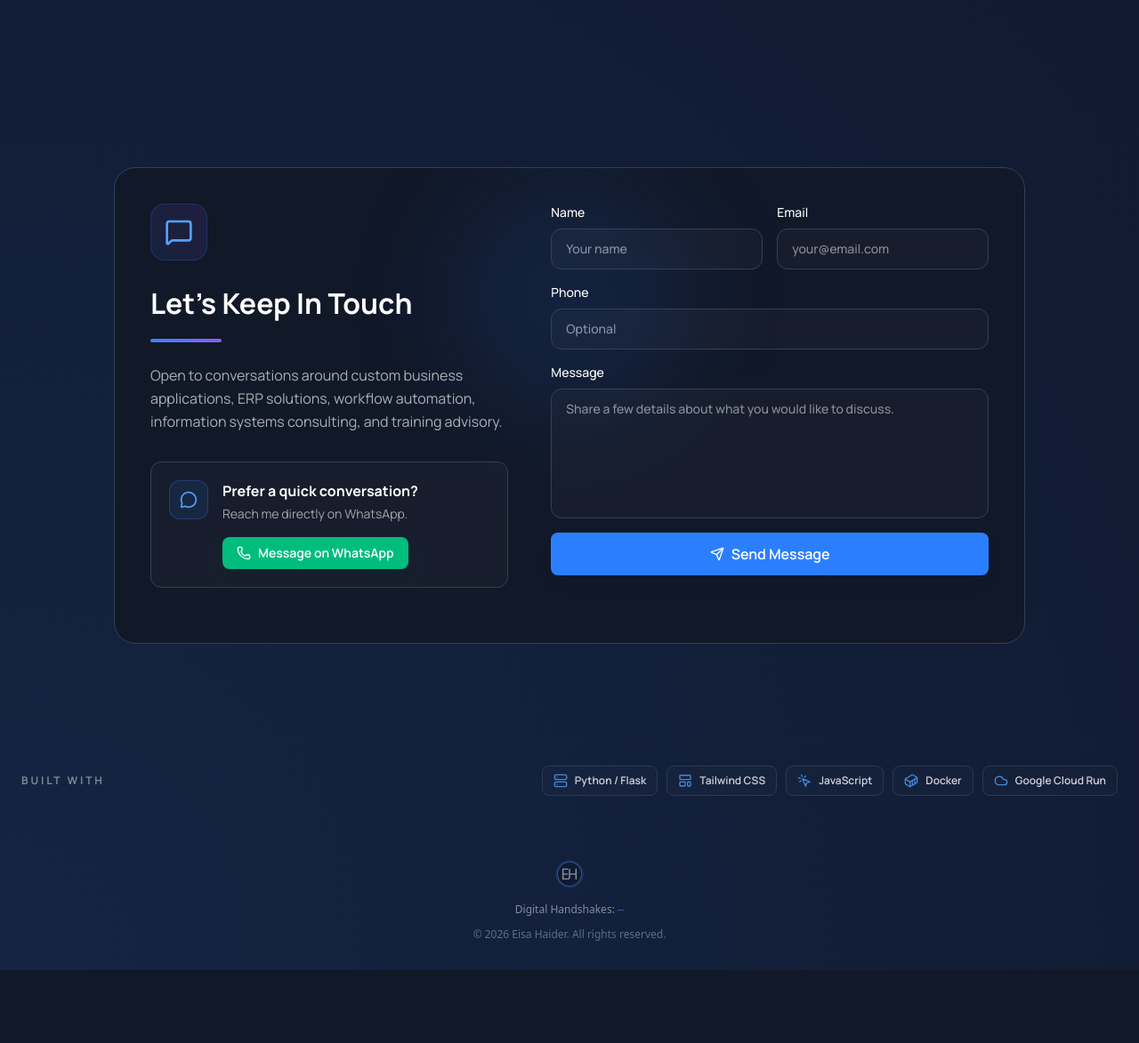
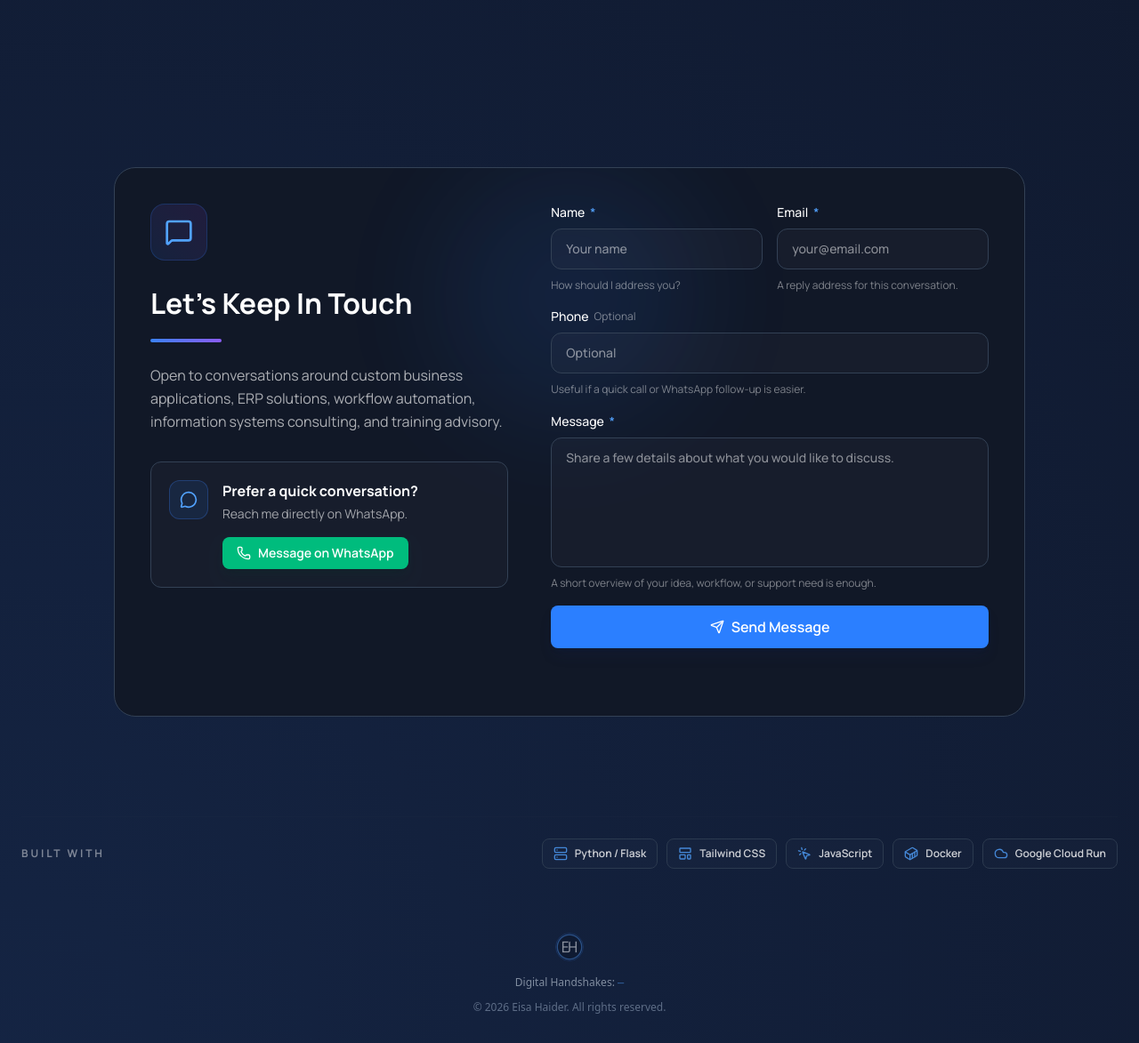
Before and after one commit to EisaHaider/eisa-portfolio, a Flask app: page / in a window 1280 px wide. Shown: the part 4406-5579 px from the top of the page at 89% size. Before the commit the page ends 5497 px from the top, so only its background shows below. Run offline with Flask 3, Linux system fonts and the light colour scheme.

Commit message:
Improve contact form clarity and required field guidance

```diff
--- a/static/css/output.css
+++ b/static/css/output.css
@@ -46,6 +46,7 @@
     --text-6xl--line-height: 1;
     --text-7xl: 4.5rem;
     --text-7xl--line-height: 1;
+    --font-weight-normal: 400;
     --font-weight-medium: 500;
     --font-weight-semibold: 600;
     --font-weight-bold: 700;
@@ -512,6 +513,9 @@
   .justify-center {
     justify-content: center;
   }
+  .gap-1\.5 {
+    gap: calc(var(--spacing) * 1.5);
+  }
   .gap-2 {
     gap: calc(var(--spacing) * 2);
   }
@@ -795,6 +799,10 @@
   .font-medium {
     --tw-font-weight: var(--font-weight-medium);
     font-weight: var(--font-weight-medium);
+  }
+  .font-normal {
+    --tw-font-weight: var(--font-weight-normal);
+    font-weight: var(--font-weight-normal);
   }
   .font-semibold {
     --tw-font-weight: var(--font-weight-semibold);
--- a/static/js/main.js
+++ b/static/js/main.js
@@ -153,12 +153,17 @@ const translations = {
         contact_subtitle: "Open to conversations around custom business applications, ERP solutions, workflow automation, information systems consulting, and training advisory.",
         contact_name_label: "Name",
         contact_name_placeholder: "Your name",
+        contact_name_hint: "How should I address you?",
         contact_email_label: "Email",
         contact_email_placeholder: "your@email.com",
+        contact_email_hint: "A reply address for this conversation.",
         contact_phone_label: "Phone",
         contact_phone_placeholder: "Optional",
+        contact_phone_hint: "Useful if a quick call or WhatsApp follow-up is easier.",
+        contact_optional_label: "Optional",
         contact_message_label: "Message",
         contact_message_placeholder: "Share a few details about what you would like to discuss.",
+        contact_message_hint: "A short overview of your idea, workflow, or support need is enough.",
         contact_submit: "Send Message",
         contact_sending: "Sending...",
         contact_success: "Thank you. Your message has been sent.",
@@ -336,12 +341,17 @@ const translations = {
         contact_subtitle: "يسعدني الحديث حول تطوير تطبيقات الأعمال المخصصة، وحلول ERP، وأتمتة إجراءات العمل، واستشارات نظم المعلومات، والاستشارات التدريبية.",
         contact_name_label: "الاسم",
         contact_name_placeholder: "اسمك",
+        contact_name_hint: "كيف تفضل أن أخاطبك؟",
         contact_email_label: "البريد الإلكتروني",
         contact_email_placeholder: "your@email.com",
+        contact_email_hint: "عنوان البريد الذي يمكنني الرد عليك من خلاله.",
         contact_phone_label: "رقم الهاتف",
         contact_phone_placeholder: "اختياري",
+        contact_phone_hint: "مفيد إذا كان الاتصال السريع أو المتابعة عبر واتساب أسهل.",
+        contact_optional_label: "اختياري",
         contact_message_label: "الرسالة",
         contact_message_placeholder: "شارك ما تود مناقشته في رسالتك.",
+        contact_message_hint: "يكفي وصف مختصر للفكرة أو سير العمل أو نوع الدعم المطلوب.",
         contact_submit: "إرسال الرسالة",
         contact_sending: "جارٍ الإرسال...",
         contact_success: "شكرًا لك. تم إرسال رسالتك بنجاح.",
--- a/templates/index.html
+++ b/templates/index.html
@@ -840,42 +840,70 @@ Eisa Haider | Information Systems Architect
                       class="grid gap-4">
                     <div class="grid sm:grid-cols-2 gap-4">
                         <label class="grid gap-2 text-sm font-medium">
-                            <span data-i18n="contact_name_label">Name</span>
+                            <span class="inline-flex items-center gap-1.5">
+                                <span data-i18n="contact_name_label">Name</span>
+                                <span class="text-blue-400" aria-hidden="true">*</span>
+                            </span>
                             <input name="name"
                                    required
+                                   aria-describedby="contact-name-hint"
                                    data-i18n-placeholder="contact_name_placeholder"
                                    class="w-full rounded-xl border bg-white/[0.025] px-4 py-3 outline-none transition-colors focus:border-blue-400"
                                    style="border-color:var(--border-color);" placeholder="Your name">
+                            <span id="contact-name-hint"
+                                  class="text-xs font-normal leading-relaxed opacity-45"
+                                  data-i18n="contact_name_hint">How should I address you?</span>
                         </label>
 
                         <label class="grid gap-2 text-sm font-medium">
-                            <span data-i18n="contact_email_label">Email</span>
+                            <span class="inline-flex items-center gap-1.5">
+                                <span data-i18n="contact_email_label">Email</span>
+                                <span class="text-blue-400" aria-hidden="true">*</span>
+                            </span>
                             <input name="email"
                                    type="email"
                                    required
+                                   aria-describedby="contact-email-hint"
                                    data-i18n-placeholder="contact_email_placeholder"
                                    class="w-full rounded-xl border bg-white/[0.025] px-4 py-3 outline-none transition-colors focus:border-blue-400"
                                    style="border-color:var(--border-color);" placeholder="your@email.com">
+                            <span id="contact-email-hint"
+                                  class="text-xs font-normal leading-relaxed opacity-45"
+                                  data-i18n="contact_email_hint">A reply address for this conversation.</span>
                         </label>
                     </div>
 
                     <label class="grid gap-2 text-sm font-medium">
-                        <span data-i18n="contact_phone_label">Phone</span>
+                        <span class="inline-flex items-center gap-1.5">
+                            <span data-i18n="contact_phone_label">Phone</span>
+                            <span class="text-xs font-normal opacity-45" data-i18n="contact_optional_label">Optional</span>
+                        </span>
                         <input name="phone"
                                type="tel"
+                               aria-describedby="contact-phone-hint"
                                data-i18n-placeholder="contact_phone_placeholder"
                                class="w-full rounded-xl border bg-white/[0.025] px-4 py-3 outline-none transition-colors focus:border-blue-400"
                                style="border-color:var(--border-color);" placeholder="Optional">
+                        <span id="contact-phone-hint"
+                              class="text-xs font-normal leading-relaxed opacity-45"
+                              data-i18n="contact_phone_hint">Useful if a quick call or WhatsApp follow-up is easier.</span>
                     </label>
 
                     <label class="grid gap-2 text-sm font-medium">
-                        <span data-i18n="contact_message_label">Message</span>
+                        <span class="inline-flex items-center gap-1.5">
+                            <span data-i18n="contact_message_label">Message</span>
+                            <span class="text-blue-400" aria-hidden="true">*</span>
+                        </span>
                         <textarea name="message"
                                   required
                                   rows="6"
+                                  aria-describedby="contact-message-hint"
                                   data-i18n-placeholder="contact_message_placeholder"
                                   class="w-full resize-none rounded-xl border bg-white/[0.025] px-4 py-3 outline-none transition-colors focus:border-blue-400"
                                   style="border-color:var(--border-color);" placeholder="Share a few details about what you would like to discuss."></textarea>
+                        <span id="contact-message-hint"
+                              class="text-xs font-normal leading-relaxed opacity-45"
+                              data-i18n="contact_message_hint">A short overview of your idea, workflow, or support need is enough.</span>
                     </label>
 
                     <button type="submit"
```
Also changed, not shown: 1 other file.
